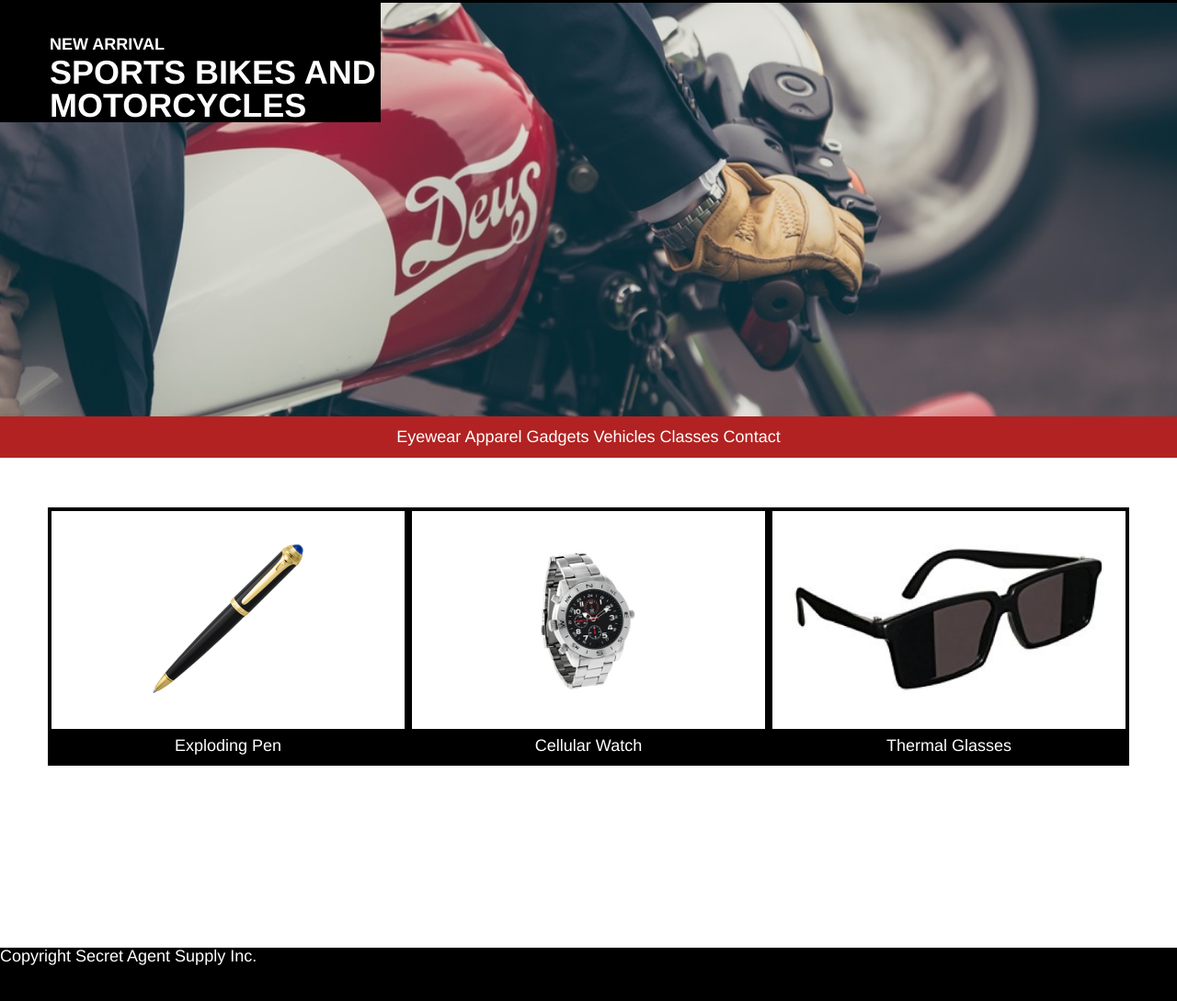
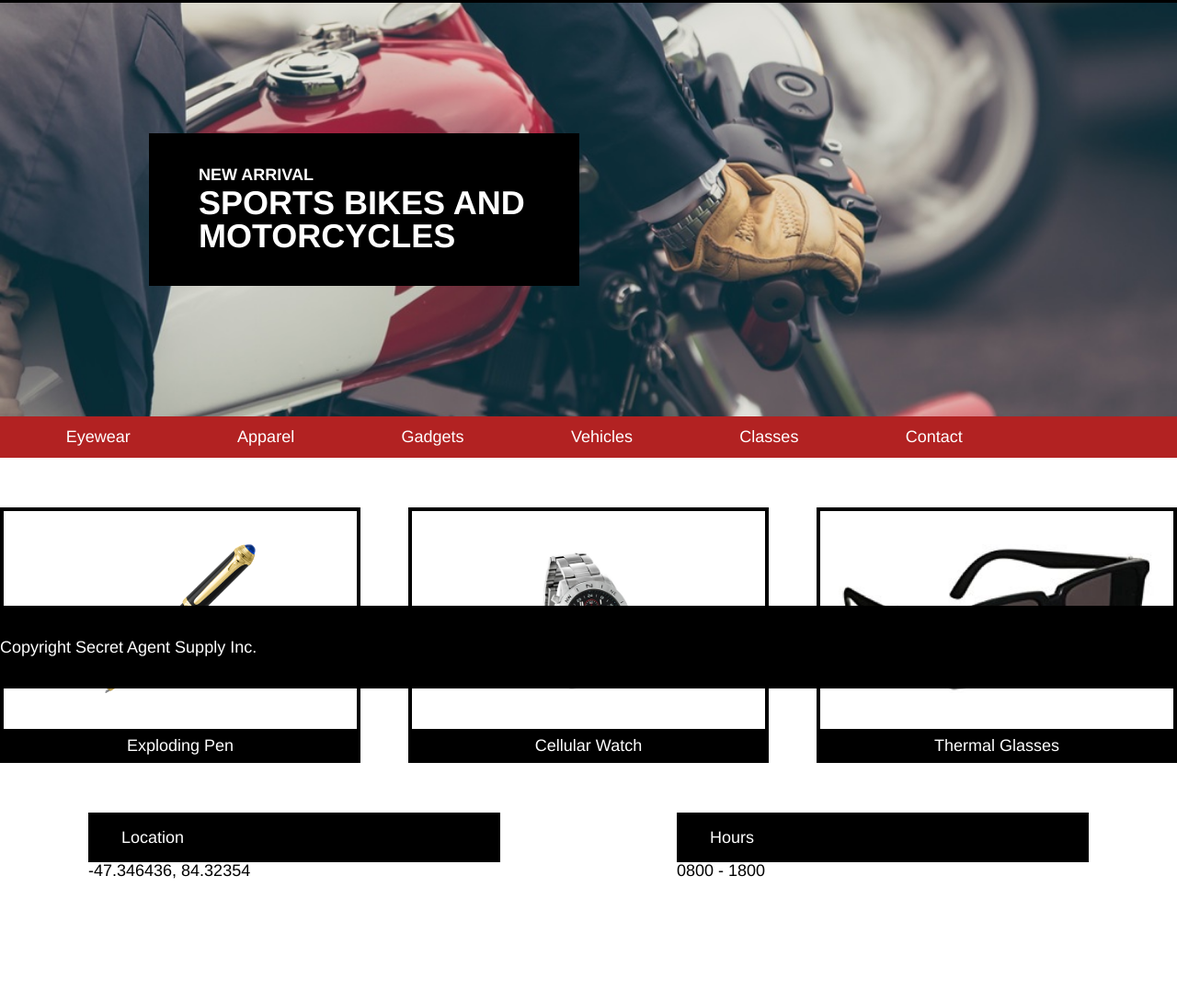
Before and after one commit to JoshLeT/secre_agent_supply, a plain HTML site: page index.html in a window 1280 px wide. Shown: the part 51-1140 px from the top of the page at 92% size. After the commit the page ends 1079 px from the top, so only its background shows below. Drawn offline with Linux system fonts and the light colour scheme.

Commit message:
CSS mostly done - need to work on re-sizing stuff

```diff
--- a/index.html
+++ b/index.html
@@ -7,6 +7,7 @@
     <link rel="stylesheet" href="./resources/stylesheets/style.css">
   </head>
   <body>
+    <div class="wrapper">
 
       <!-- Header Section -->
 
@@ -30,14 +31,14 @@
 
       <div class="navigation">
         <nav>
-        <ul>
-          <span><a href="#"></a>Eyewear</span>
-          <span><a href="#"></a>Apparel</span>
-          <span><a href="#"></a>Gadgets</span>
-          <span><a href="#"></a>Vehicles</span>
-          <span><a href="#"></a>Classes</span>
-          <span><a href="#"></a>Contact</span>
-        </ul>
+            <span id="menubig"><a href="#"></a>Eyewear</span>
+            <span id="menubig"><a href="#"></a>Apparel</span>
+            <span id="menubig"><a href="#"></a>Gadgets</span>
+            <span id="menubig"><a href="#"></a>Vehicles</span>
+            <span id="menubig"><a href="#"></a>Classes</span>
+            <span id="menubig"><a href="#"></a>Contact</span>
+            <!-- Menu - This needs to be moved out of this nav otherwise it will be within the same flex container -->
+            <span id="menu"><a href="#"></a>Menu</span>
         </nav>
       </div>
 
@@ -63,11 +64,11 @@
       <div class="location">
         <div class="lochours">
           <p>Location</p>
-        <p>-47.346436, 84.32354</p>
+          <span>-47.346436, 84.32354</span>
         </div>
         <div class="lochours">
           <p>Hours</p>
-        <p>0800 - 1800</p>
+          <span>0800 - 1800</span>
         </div>
       </div>
 
@@ -75,5 +76,6 @@
       <footer>
         <span>Copyright Secret Agent Supply Inc.</span>
       </footer>
+    </div>
   </body>
 </html>
--- a/resources/stylesheets/style.css
+++ b/resources/stylesheets/style.css
@@ -5,6 +5,12 @@ html {
   font-family: "Helvetica", sans-serif;
   color: white;
 }
+
+/* .wrapper {
+  width: 960px;
+  margin: 0 auto;
+}
+*/
 
 h1, h2 {
   font-weight: bold;
@@ -44,29 +50,50 @@ header {
   background-repeat: no-repeat;
   background-position: center;
   background-size: cover;
+  display: flex;
+  align-content: center;
 }
 
-.bannertext {
+.banner .bannertext {
   background-color: black;
+  text-align: left;
+  margin: 9rem;
   width: 20rem;
-  text-align: left;
   padding-left: 3rem;
   padding-top: 2rem;
+  padding-bottom: 2rem;
+  padding-right: 3rem;
+  align-self: center;
 }
 
-.bannertext h1 {
-  padding-top: 0.25rem;
+.bannertext h2 {
+  padding-bottom: 0.25rem;
 }
 
 /* Navigation Styling */
 
 .navigation {
   background-color: firebrick;
+  visibility: visible;
 }
 
 .navigation nav {
   padding: 0.75rem;
   text-align: center;
+  display: flex;
+  flex-direction: row;
+  align-items: center;
+  justify-content: space-around;
+  flex-basis: auto;
+  align-content: center;
+}
+
+#menubig {
+  visibility: visible;
+}
+
+#menu {
+  visibility: hidden;
 }
 
 /* Product Styling */
@@ -74,22 +101,28 @@ header {
 .product {
   margin: 3rem 0rem;
   display: flex;
-  justify-content: center;
+  justify-content: space-between;
   align-items: center;
   flex-direction: row;
   flex-wrap: nowrap;
   align-content: center;
+  flex-basis: auto;
+  flex-grow: 0;
+  flex-shrink: 1;
 }
 
 .productimg {
   border: 4px solid black;
   width: 30%;
+  height: 15rem;
   text-align: center;
 }
 
 .productimg img {
+  width: 9rem;
   height: 9rem;
   padding: 2rem 0rem;
+  width: auto;
 }
 
 .product p {
@@ -101,6 +134,22 @@ header {
 
 .location {
   margin-bottom: 4rem;
+  display: flex;
+  flex-direction: row;
+  justify-content: space-around;
+}
+
+.lochours {
+  width: 35%;
+}
+
+.lochours p{
+  background-color: black;
+  padding: 1rem 0rem 1rem 2rem;
+}
+
+.lochours span {
+  color: black;
 }
 
 /* Footer Styling */
@@ -109,4 +158,36 @@ footer {
   text-align: left;
   height: 5rem;
   background-color: black;
+  position: absolute;
+  width: 100%;
+  bottom: 0;
+  display: flex;
+  align-items: center;
 }
+
+/* Media Queries */
+
+@media only screen and (max-width: 1024px) {
+
+  .banner h1 {
+    font-size: 1rem;
+  }
+
+  .banner h2 {
+    font-size: 0.77rem;
+  }
+
+  .lochours {
+    width: 47%;
+  }
+
+  #menubig {
+    visibility: hidden;
+  }
+
+  #menu {
+    visibility: visible;
+    align-self: center;
+  }
+
+}
```
Lines whose indentation alone changed are shown as unchanged.
